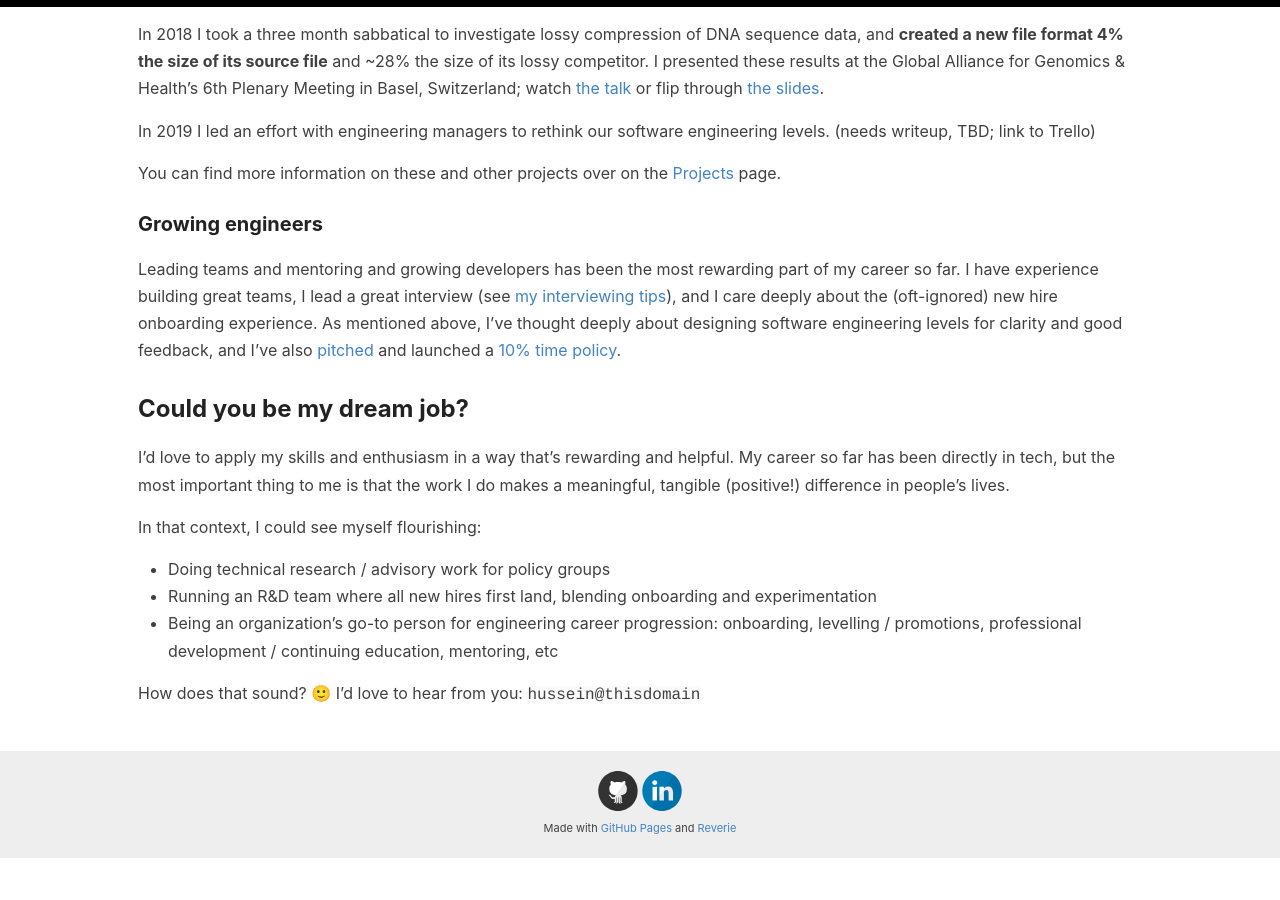
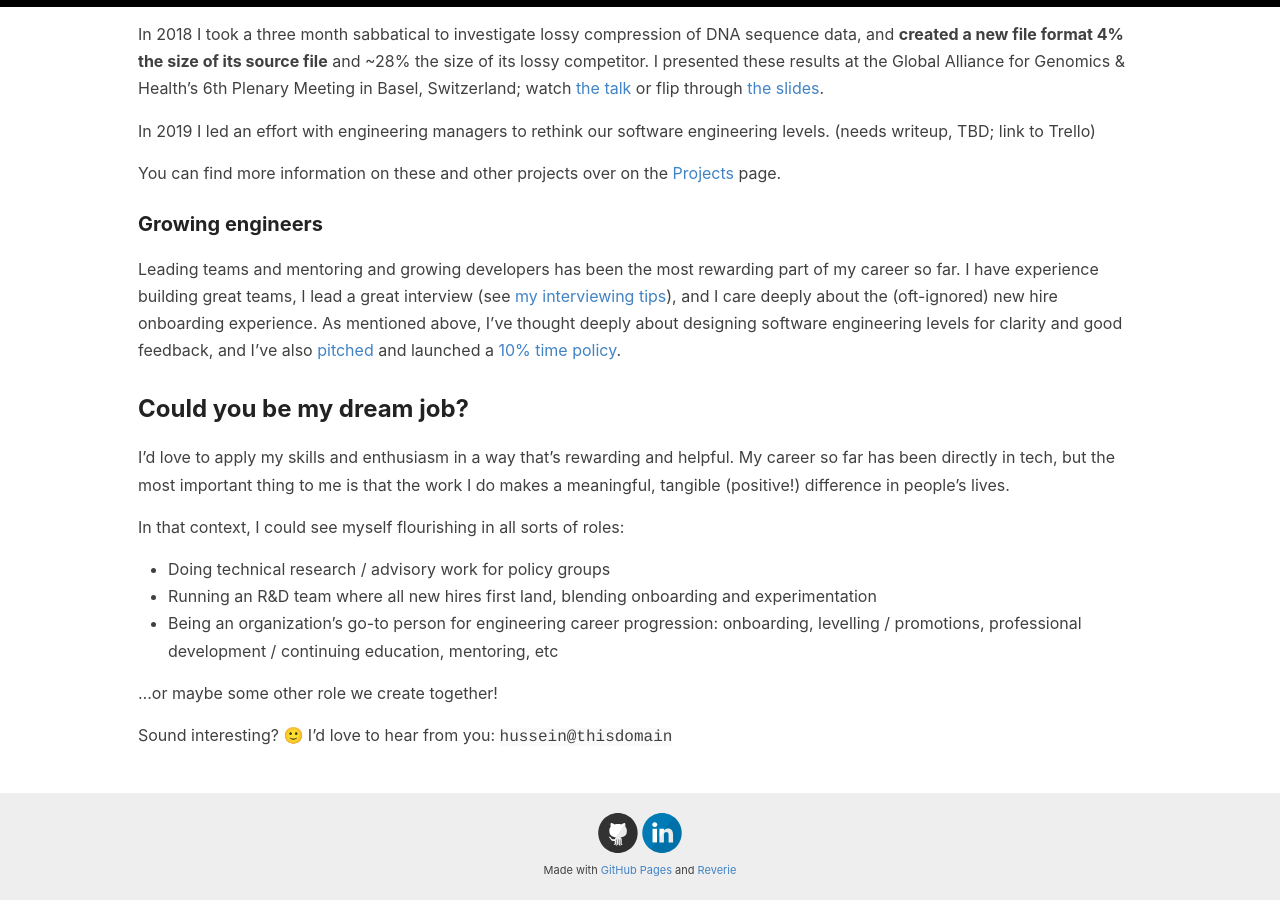
Before and after one commit to helgridly/helgridly.github.io, a Jekyll site: the page built from index.md, in a window 1280 px wide and 900 px high, scrolled down 776 px. Built offline with Jekyll 4.4.1, drawn with Linux system fonts in a browser that asks for light colours; before the commit the page ends 1634 px from its top, so only the background shows below that.

Commit message:
slight reword of homepage ending

```diff
--- a/index.md
+++ b/index.md
@@ -37,10 +37,12 @@ Leading teams and mentoring and growing developers has been the most rewarding p
 
 I'd love to apply my skills and enthusiasm in a way that's rewarding and helpful. My career so far has been directly in tech, but the most important thing to me is that the work I do makes a meaningful, tangible (positive!) difference in people's lives.
 
-In that context, I could see myself flourishing:
+In that context, I could see myself flourishing in all sorts of roles:
 
 * Doing technical research / advisory work for policy groups
 * Running an R&D team where all new hires first land, blending onboarding and experimentation
 * Being an organization's go-to person for engineering career progression: onboarding, levelling / promotions, professional development / continuing education, mentoring, etc
 
-How does that sound? 🙂 I'd love to hear from you: `hussein@thisdomain`
+...or maybe some other role we create together!
+
+Sound interesting? 🙂 I'd love to hear from you: `hussein@thisdomain`
```
